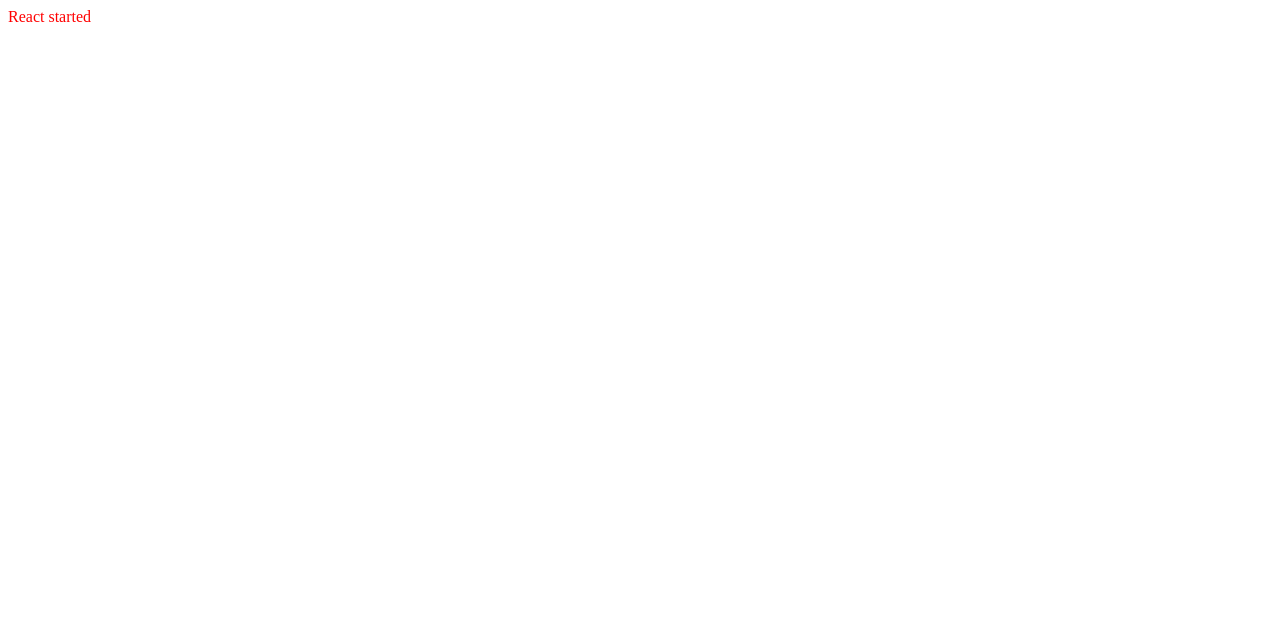
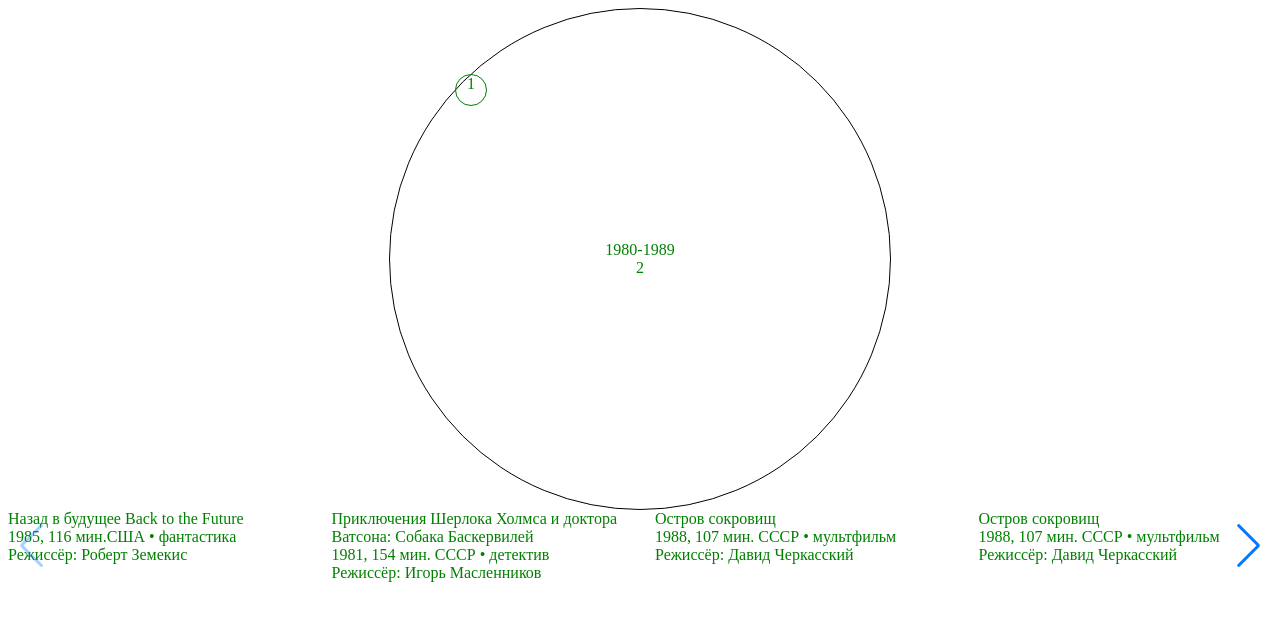
Before and after one commit to Iluxa91/historical_dates, a React app: page / in a window 1280 px wide. Shown: the top 620 px of the page. Built offline with nearby package versions, Linux system fonts and the light colour scheme.

Commit message:
swiper added

```diff
--- a/package.json
+++ b/package.json
@@ -25,6 +25,7 @@
     "style-loader": "^3.3.1",
     "ts-loader": "^9.3.1",
     "typescript": "^4.8.3",
+    "typings-for-css-modules-loader": "^1.7.0",
     "webpack": "^5.74.0",
     "webpack-cli": "^4.10.0",
     "webpack-dev-server": "^4.11.0"
@@ -32,6 +33,7 @@
   "dependencies": {
     "@babel/polyfill": "^7.12.1",
     "react": "^18.2.0",
-    "react-dom": "^18.2.0"
+    "react-dom": "^18.2.0",
+    "swiper": "^8.4.2"
   }
 }
--- a/src/components/App.css
+++ b/src/components/App.css
@@ -1,3 +1,3 @@
 .app {
-    color: red
+    color: green
 }
--- a/src/components/App.tsx
+++ b/src/components/App.tsx
@@ -1,10 +1,82 @@
-import React from "react";
-import './App.css'
+import React, {useState} from "react";
+import "./App.css"
+import {Events} from "./Events";
+import {Circle} from "./Circle";
+
+export type EventType = {title: string, description: string, director: string}
+
+const dates: { [key: string]: EventType[] } = {
+    ["1980-1989"]: [
+        {
+            title: `Назад в будущее Back to the Future`,
+            description: `1985, 116 мин.США • фантастика`,
+            director: `Режиссёр: Роберт Земекис`
+        },
+        {
+            title: `Приключения Шерлока Холмса и доктора Ватсона: Собака Баскервилей`,
+            description: `1981, 154 мин. СССР • детектив`,
+            director: `Режиссёр: Игорь Масленников`
+        },
+        {
+            title: `Остров сокровищ`,
+            description: `1988, 107 мин. СССР • мультфильм`,
+            director: `Режиссёр: Давид Черкасский`
+        },
+        {
+            title: `Остров сокровищ`,
+            description: `1988, 107 мин. СССР • мультфильм`,
+            director: `Режиссёр: Давид Черкасский`
+        },
+        {
+            title: `Остров сокровищ`,
+            description: `1988, 107 мин. СССР • мультфильм`,
+            director: `Режиссёр: Давид Черкасский`
+        },
+    ],
+    ["1990-1999"]: [
+        {
+            title: `Зеленая миля The Green Mile`,
+            description: `1999, 189мин. США • драма`,
+            director: `Режиссёр: Фрэнк Дарабонт`
+        },
+        {
+            title: `Список Шиндлера Schindler's List,`,
+            description: `1993, 195 мин. США • драма `,
+            director: `Режиссёр: Стивен Спилберг`
+        },
+        {
+            title: `Побег из Шоушенка The Shawshank Redemption`,
+            description: `1994, 142 мин. США • драма`,
+            director: `Режиссёр: Фрэнк Дарабонт`
+        },
+        {
+            title: `Зеленая миля The Green Mile`,
+            description: `1999, 189мин. США • драма`,
+            director: `Режиссёр: Фрэнк Дарабонт`
+        },
+        {
+            title: `Список Шиндлера Schindler's List,`,
+            description: `1993, 195 мин. США • драма `,
+            director: `Режиссёр: Стивен Спилберг`
+        },
+        {
+            title: `Побег из Шоушенка The Shawshank Redemption`,
+            description: `1994, 142 мин. США • драма`,
+            director: `Режиссёр: Фрэнк Дарабонт`
+        },
+    ]
+}
 
 export const App = () => {
+    const [year, setYear] = useState("1980-1989")
+    const onChangeEventHandler = (year: string) => {
+        setYear(year)
+    }
+
     return (
-        <div className={'app'}>
-            React started
+        <div className={"app"}>
+            <Circle onChangeEventHandler={onChangeEventHandler} year={year}/>
+            <Events events={dates[year]}/>
         </div>
     );
 }
--- /dev/null
+++ b/src/components/Circle.module.css
@@ -0,0 +1,24 @@
+.logo {
+  position:absolute;
+  width: 30px;
+  height: 30px;
+  left:13%;
+  top:13%;
+  border: 1px solid;
+  border-radius: 50%;
+  text-align: center;
+  cursor: pointer
+}
+
+.circle {
+  position:relative;
+  display: flex;
+  flex-direction: column;
+  justify-content: center;
+  align-items: center;
+  width:500px;
+  height:500px;
+  border:1px solid #000;
+  border-radius:50%;
+  margin:0 auto;
+}
--- /dev/null
+++ b/src/components/Circle.tsx
@@ -0,0 +1,28 @@
+import React from "react";
+// @ts-ignore
+import s from "./Circle.module.css"
+
+const years = {
+    1: "1980-1989",
+    2: "1990-1999"
+}
+const numbers = [1,2]
+type CirclePropsType = {
+    onChangeEventHandler: (year: string) => void
+    year: string
+}
+export const Circle: React.FC<CirclePropsType> = ({onChangeEventHandler, year}) => {
+    return (
+        <div className={s.circle}>
+            {/*{numbers.map((n) =>*/}
+            {/*    <div className={s.logo} onClick={() => onChangeEventHandler(n)}>*/}
+            {/*        {n}*/}
+            {/*    </div>*/}
+            {/*)}*/}
+            <div>{year}</div>
+
+            <div className={s.logo} onClick={() => onChangeEventHandler(years[1])}>1</div>
+            <div onClick={() => onChangeEventHandler(years[2])}>2</div>
+        </div>
+    );
+};
--- /dev/null
+++ b/src/components/Events.module.css
@@ -0,0 +1,31 @@
+.swiper {
+  width: 100%;
+  height: 100%;
+}
+
+.swiper-slide {
+  text-align: center;
+  font-size: 18px;
+  background: #fff;
+
+  /* Center slide text vertically */
+  display: -webkit-box;
+  display: -ms-flexbox;
+  display: -webkit-flex;
+  display: flex;
+  -webkit-box-pack: center;
+  -ms-flex-pack: center;
+  -webkit-justify-content: center;
+  justify-content: center;
+  -webkit-box-align: center;
+  -ms-flex-align: center;
+  -webkit-align-items: center;
+  align-items: center;
+}
+
+.swiper-slide img {
+  display: block;
+  width: 100%;
+  height: 100%;
+  object-fit: cover;
+}
--- /dev/null
+++ b/src/components/Events.tsx
@@ -0,0 +1,40 @@
+import React from "react";
+// @ts-ignore
+import s from "./Events.module.css"
+import {Swiper, SwiperSlide} from "swiper/react";
+// Import Swiper styles
+import "../../node_modules/swiper/swiper.less";
+import "../../node_modules/swiper/modules/navigation/navigation.less"
+// import Swiper core and required modules
+// @ts-ignore
+import SwiperCore, {Navigation} from "swiper/core";
+import {EventType} from "./App";
+
+// install Swiper modules
+SwiperCore.use([Navigation]);
+
+type EventsPropsType = {
+    events: EventType[]
+}
+
+export const Events: React.FC<EventsPropsType> = ({events}) => {
+
+    return (
+        <>
+            <Swiper
+                slidesPerView={4}
+                centeredSlides={false}
+                spaceBetween={30}
+                pagination={{"type": "fraction"}}
+                navigation={true}
+                className="mySwiper"
+            >
+                {events.map((e) => <SwiperSlide>
+                    <div>{e.title}</div>
+                    <div>{e.description}</div>
+                    <div>{e.director}</div>
+                </SwiperSlide>)}
+            </Swiper>
+        </>
+    );
+};
--- a/tsconfig.json
+++ b/tsconfig.json
@@ -7,6 +7,7 @@
     "jsx": "react",
     "allowJs": true,
     "allowSyntheticDefaultImports": true,
-    "moduleResolution": "Node"
+    "moduleResolution": "Node",
+
   }
 }
```
Also changed, not shown: src/components/Dates.tsx (added, +13 -0 lines), src/components/index.ts (added), 1 other file (tests, documents, lock files or other folders).
